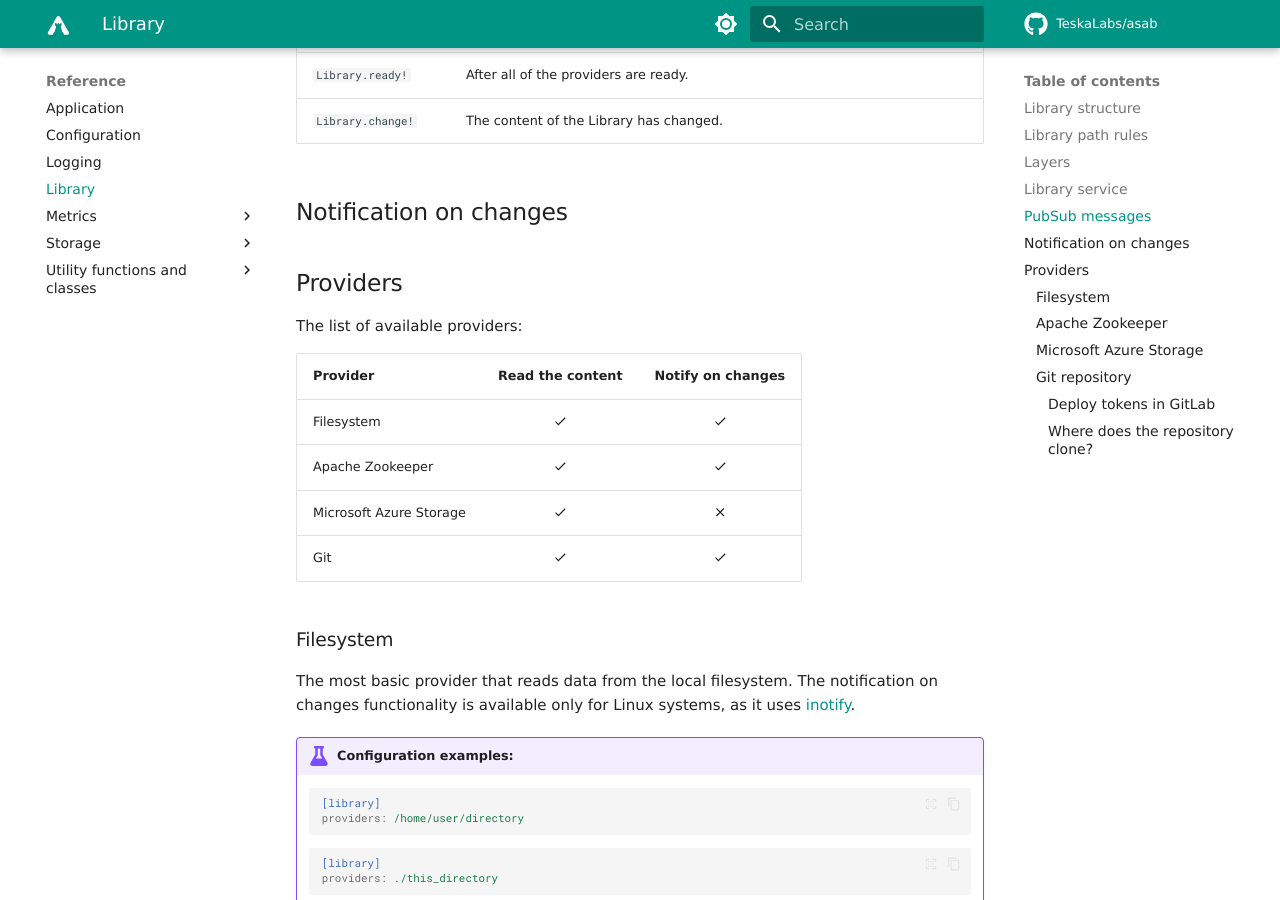
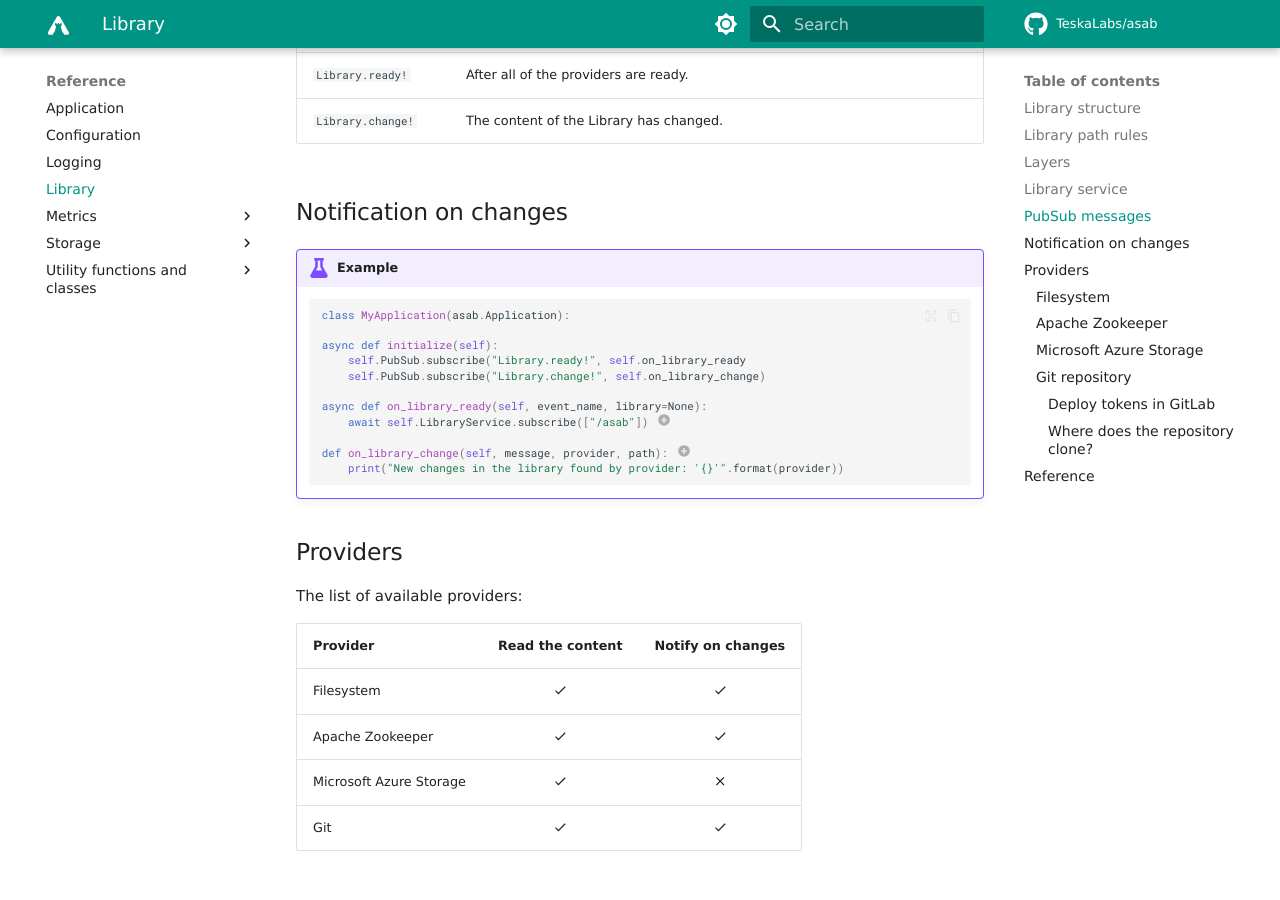
Before and after one commit to TeskaLabs/asab, an MkDocs documentation site: the page built from docs/reference/library/reference.md, in a window 1280 px wide and 900 px high, scrolled down 2213 px. Built offline with MkDocs 1.6.1 and Material for MkDocs 9.7.7, drawn with Linux system fonts in a browser that asks for light colours; some web fonts are replaced; comment, search, counter and statistics services are not loaded.

Commit message:
Add example on Library.change\!

````diff
--- a/docs/reference/library/reference.md
+++ b/docs/reference/library/reference.md
@@ -107,6 +107,24 @@ For that reason, you have to provide a unique `service_name` and there is no def
 
 ## Notification on changes
 
+!!! example
+
+    ```python
+    class MyApplication(asab.Application):
+
+    async def initialize(self):
+        self.PubSub.subscribe("Library.ready!", self.on_library_ready
+        self.PubSub.subscribe("Library.change!", self.on_library_change)
+
+    async def on_library_ready(self, event_name, library=None):
+        await self.LibraryService.subscribe(["/asab"]) #(1)!
+
+    def on_library_change(self, message, provider, path): #(2)!
+        print("New changes in the library found by provider: '{}'".format(provider))
+    ```
+
+    1. `self.LibraryService.subscribe()` method takes either a single path as a string or multiple paths in list and watches for changes in them.
+    2. This coroutine takes three arguments: `message` (`Library.change!` in this case), `provider` (name of the provider that has detected changes) and `path` (the path where changes were made).
 
 ## Providers
 
@@ -291,7 +309,7 @@ these steps from the
 After the deploy token is created, use the URL for the repository in the
 following format:
 
-``` {.ini}
+``` ini
 [library]
 providers: git+https://<username>:<deploy_token>@gitlab.example.com/john/awesome_project.git
 ```
@@ -306,3 +324,7 @@ default path for the cloned repository is
 [library:git]
 repodir=path/to/repository/cache
 ```
+
+## Reference
+
+::: asab.library.LibraryService
````
